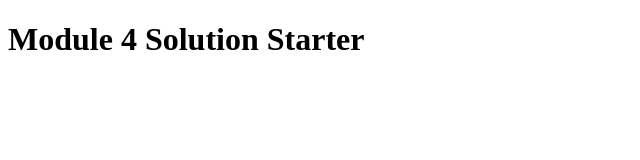
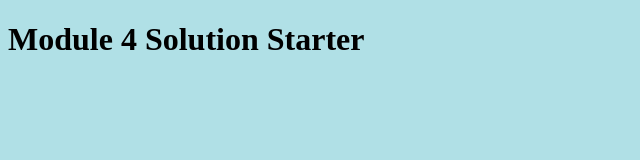
Before and after one commit to abhijith002live/Coursera-module-4-Assignment, a plain HTML site: page index.html in a window 1280 px wide. Shown: the whole page, without its empty margins (0-640 px from the left). Drawn offline with Linux system fonts and the light colour scheme.

Commit message:
Update index.html

```diff
--- a/index.html
+++ b/index.html
@@ -2,7 +2,8 @@
 <html>
 <head>
   <meta charset="utf-8">
-  <title>Module 4 Solution Starter</title>
+  <body style="background-color:powderblue;">
+  <title>MODULE 4 SOLUTION STARTER</title>
   <script src="SpeakHello.js"></script>
   <script src="SpeakGoodBye.js"></script>
   <script src="script.js"></script>
```
